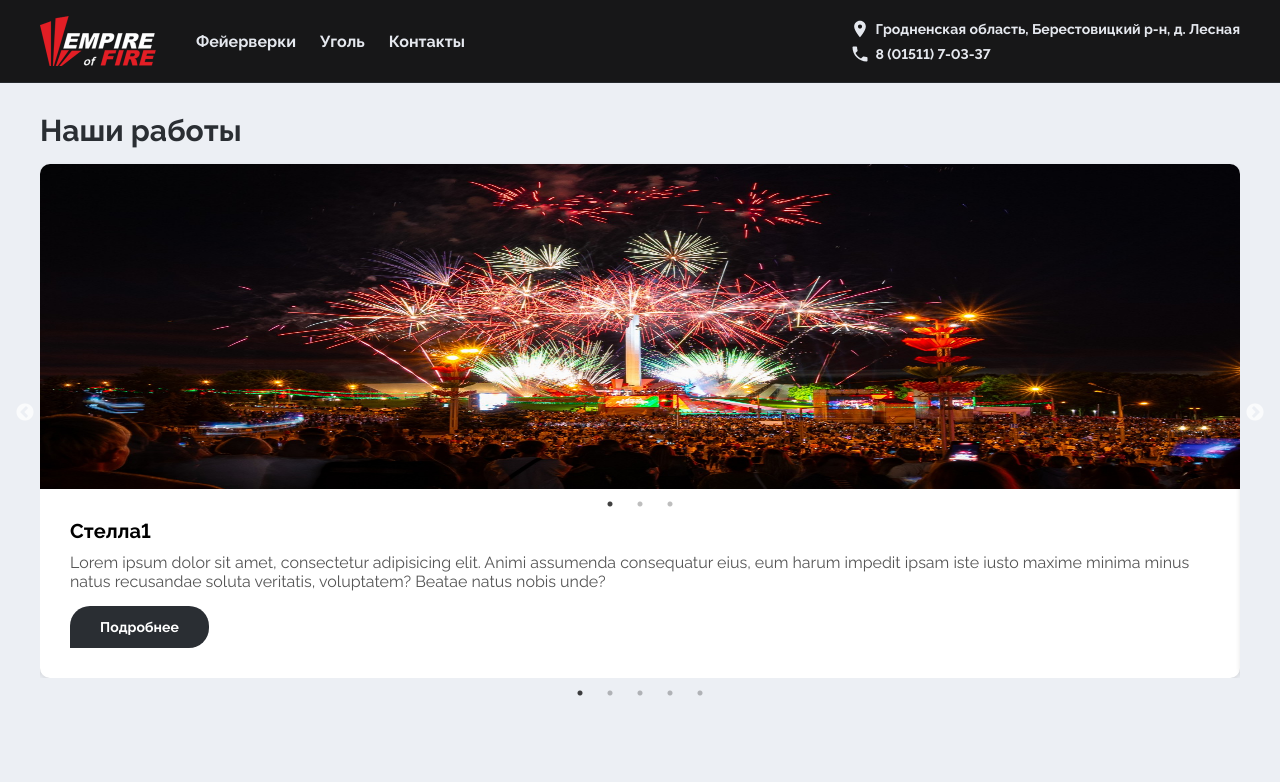
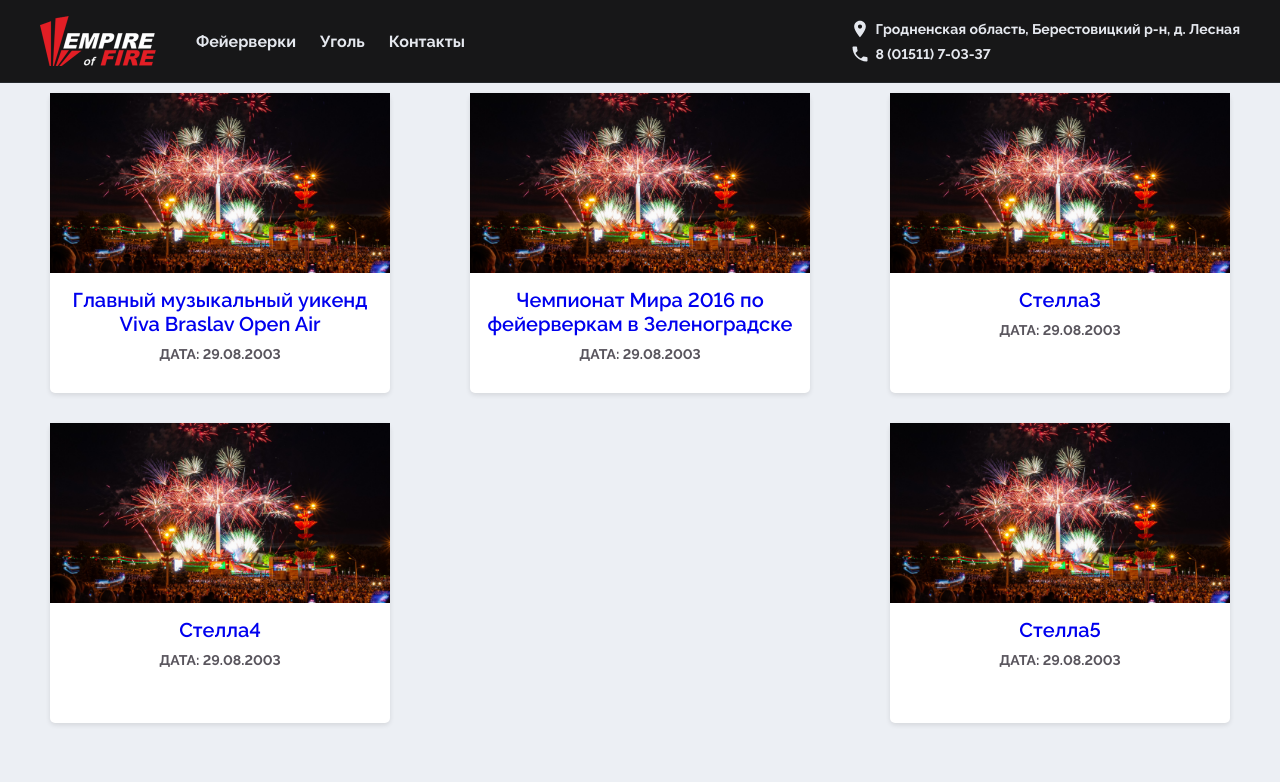
Before and after one commit to ScyBry/Fire_Empire_Fireworks, a React (Vite) app: page /fireworks in a window 1280 px wide. Shown: the top 782 px of the page. Built offline with nearby package versions, Linux system fonts and the light colour scheme.

Commit message:
added products page

```diff
--- a/src/components/WorkCard/WorkCard.tsx
+++ b/src/components/WorkCard/WorkCard.tsx
@@ -1,7 +1,6 @@
 import { FC } from "react";
 import { IWork } from "../../types";
 import styles from "./styles.module.sass";
-import Slider from "react-slick";
 import { Button } from "../Button/Button.tsx";
 import { NavLink } from "react-router-dom";
 
@@ -10,33 +9,23 @@ type WorkSliderProps = {
 };
 
 export const WorkCard: FC<WorkSliderProps> = ({ work }) => {
-  let settings = {
-    infinite: true,
-    arrows: false,
-    dots: true,
-    speed: 500,
-    slidesToShow: 1,
-    slidesToScroll: 1,
-  };
+  return (
+    <NavLink to={`/workDetail/${work.id}`}>
+      <div className={styles.work_item}>
+        <div className={styles.img__container}>
+          <img src={work.media[0].src} alt={work.title} />
+          <div className={styles.img__overlay}>
+            <NavLink to={`/workDetail/${work.id}`}>
+              <Button>Подробнее</Button>
+            </NavLink>
+          </div>
+        </div>
 
-  return (
-    <div className={styles.work_item}>
-      <div className={styles.work_item__slider}>
-        <Slider {...settings}>
-          {work.media.map((media) => (
-            <img key={media.src} src={media.src} alt="img" />
-          ))}
-        </Slider>
-      </div>
-      <div className={styles.work_item__content}>
-        <div>
-          <h4>{work.title}</h4>
-          <p>{work.text}</p>
-          <NavLink to={`/workDetail/${work.id}`}>
-            <Button>Подробнее</Button>
-          </NavLink>
+        <div className={styles.item__text}>
+          <h3 className={styles.work_title}>{work.title}</h3>
+          <p className={styles.work_date}>ДАТА: {work.date}</p>
         </div>
       </div>
-    </div>
+    </NavLink>
   );
 };
--- a/src/components/WorkCard/styles.module.sass
+++ b/src/components/WorkCard/styles.module.sass
@@ -1,40 +1,69 @@
 .work_item
   display: flex
   flex-direction: column
-  justify-content: center
+  width: 340px
+  height: 300px
   background-color: #fff
-  border-radius: 10px
+  border-radius: 5px
   box-shadow: 0 2px 5px rgba(0, 0, 0, 0.1)
-  transition: transform 0.3s
-  margin-top: 1rem
-  max-width: 1200px
+  transition: all 0.2s ease-in-out
+  margin: 10px /* Optional spacing between cards */
 
+  &:hover
+    box-shadow: 0 4px 8px rgba(0, 0, 0, 0.2)
 
-
-
-
-
-.work_item__slider
+.img__container
+  position: relative
+  overflow: hidden
+  height: 180px /* Adjust image height as needed */
 
   img
-    height: 325px
-    border-radius: 10px 10px 0 0
+    width: 100%
+    height: 100%
+    object-fit: cover
+    transition: transform 0.2s ease-in-out
 
-.work_item__content
+  .img__overlay
+    position: absolute
+    top: 0
+    left: 0
+    width: 100%
+    height: 100%
+    background: linear-gradient(to bottom, rgba(0, 0, 0, 0.3) 0%, transparent 80%) /* Semi-transparent gradient */
+    display: flex
+    justify-content: center
+    align-items: flex-end
+    opacity: 0 /* Initially hidden */
+    transition: opacity 0.2s ease-in-out
+
+    .work_item: hover &
+      opacity: 1 /* Overlay appears on hover */
+
+.item__text
+  padding: 15px /* Adjust padding as needed */
+  text-align: center
   display: flex
   flex-direction: column
-  align-items: center
-  justify-content: center
-  text-align: left
+  gap: 10px
 
-  padding: 30px
+  h3
+    font-size: 20px
+    font-weight: 600
 
-  h4
-    margin-bottom: 10px
-    font-size: 20px
-    font-weight: 700
+    @media (max-width: 768px)  /* Adjust breakpoint for responsive text size */
+      font-size: 18px
+
+      font-weight: 700
+      margin-bottom: 5px
+      color: #222 /* Darker text for better readability */
+      transition: color 0.2s ease-in-out
+
+  .work_item
+  &:hover
+    color: #007bff /* Text color change on hover */
 
   p
-    font-size: 16px
-    color: #555
-    margin-bottom: 15px
+    font-size: 14px
+    color: rgba(18, 13, 24, 0.7)
+    font-weight: 700
+    text-transform: uppercase
--- a/src/constansts/index.tsx
+++ b/src/constansts/index.tsx
@@ -9,7 +9,8 @@ import instagram from "../assets/instagram-icon.svg";
 export const works: IWork[] = [
   {
     id: 1,
-    title: "Стелла1",
+    title: "Главный музыкальный уикенд Viva Braslav Open Air",
+    date: "29.08.2003",
     text: "Lorem ipsum dolor sit amet, consectetur adipisicing elit. Animi assumenda consequatur eius, eum harum impedit ipsam iste iusto maxime minima minus natus recusandae soluta veritatis, voluptatem? Beatae natus nobis unde?",
     media: [
       { type: "img", src: firework1_1 },
@@ -19,7 +20,8 @@ export const works: IWork[] = [
   },
   {
     id: 2,
-    title: "Стелла2",
+    title: "Чемпионат Мира 2016 по фейерверкам в Зеленоградске",
+    date: "29.08.2003",
     text: "Lorem ipsum dolor sit amet, consectetur adipisicing elit. Animi assumenda consequatur eius, eum harum impedit ipsam iste iusto maxime minima minus natus recusandae soluta veritatis, voluptatem? Beatae natus nobis unde?",
     media: [
       { type: "img", src: firework1_1 },
@@ -30,6 +32,7 @@ export const works: IWork[] = [
   {
     id: 3,
     title: "Стелла3",
+    date: "29.08.2003",
     text: "Lorem ipsum dolor sit amet, consectetur adipisicing elit. Animi assumenda consequatur eius, eum harum impedit ipsam iste iusto maxime minima minus natus recusandae soluta veritatis, voluptatem? Beatae natus nobis unde?",
     media: [
       { type: "img", src: firework1_1 },
@@ -40,6 +43,7 @@ export const works: IWork[] = [
   {
     id: 4,
     title: "Стелла4",
+    date: "29.08.2003",
     text: "Lorem ipsum dolor sit amet, consectetur adipisicing elit. Animi assumenda consequatur eius, eum harum impedit ipsam iste iusto maxime minima minus natus recusandae soluta veritatis, voluptatem? Beatae natus nobis unde?",
     media: [
       { type: "img", src: firework1_1 },
@@ -50,6 +54,7 @@ export const works: IWork[] = [
   {
     id: 5,
     title: "Стелла5",
+    date: "29.08.2003",
     text: "Lorem ipsum dolor sit amet, consectetur adipisicing elit. Animi assumenda consequatur eius, eum harum impedit ipsam iste iusto maxime minima minus natus recusandae soluta veritatis, voluptatem? Beatae natus nobis unde?",
     media: [
       { type: "img", src: firework1_1 },
--- a/src/pages/FireworksPage/FireworksPage.tsx
+++ b/src/pages/FireworksPage/FireworksPage.tsx
@@ -1,38 +1,18 @@
 import React from "react";
 import styles from "./styles.module.sass";
-import { WorkCard } from "../../components/WorkCard/WorkCard.tsx";
 import { works } from "../../constansts";
-import Slider from "react-slick";
+import { WorkCard } from "../../components/WorkCard/WorkCard";
 
 export const FireworksPage: React.FC = () => {
-  let settings = {
-    infinite: true,
-    arrows: true,
-    dots: true,
-    speed: 500,
-    slidesToShow: 1,
-    slidesToScroll: 1,
-  };
-
   return (
-    <div className={styles.worksPage}>
+    <section className={styles.fireworks}>
       <div className="container">
-        <div className={styles.worksPage__title}>
-          <h1>Наши работы</h1>
+        <div className={styles.works__container}>
+          {works.map((work) => (
+            <WorkCard key={work.id} work={work} />
+          ))}
         </div>
-
-        {/*<div className={styles.worksList}>*/}
-        {/*  {works.map((work) => (*/}
-        {/*    <WorkCard work={work} />*/}
-        {/*  ))}*/}
-        {/*</div>*/}
-
-        <Slider {...settings}>
-          {works.map((work) => (
-            <WorkCard work={work} />
-          ))}
-        </Slider>
       </div>
-    </div>
+    </section>
   );
 };
--- a/src/pages/FireworksPage/styles.module.sass
+++ b/src/pages/FireworksPage/styles.module.sass
@@ -1,14 +1,5 @@
-.worksPage
-	margin-top: 30px
-	margin-bottom: 40px
-
-.worksPage__title
-	font-weight: 700
-	font-size: 30px
-	color: #2A2E33
-
-.worksList
+.works__container
 	display: flex
-	flex-direction: column
-	align-items: center
-	gap: 20px
+	justify-content: space-between
+	flex-wrap: wrap
+	gap: 10px
--- a/src/types/index.ts
+++ b/src/types/index.ts
@@ -6,6 +6,7 @@ export interface MediaItem {
 export interface IWork {
   id: number;
   title: string;
+  date: string;
   text: string;
   media: MediaItem[];
 }
```
